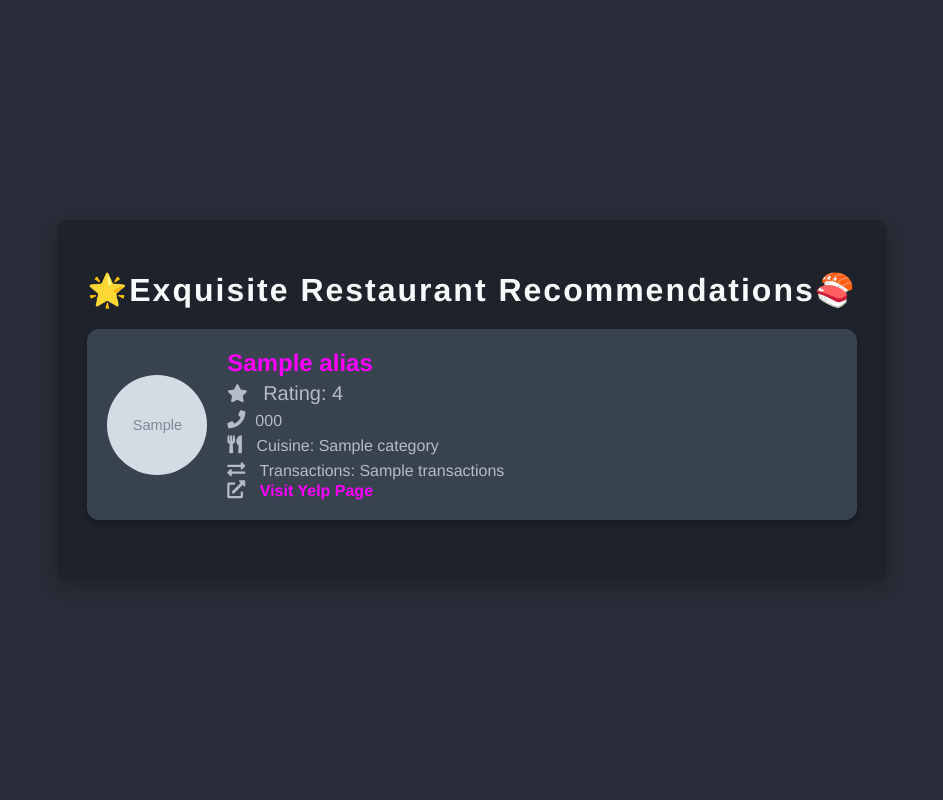
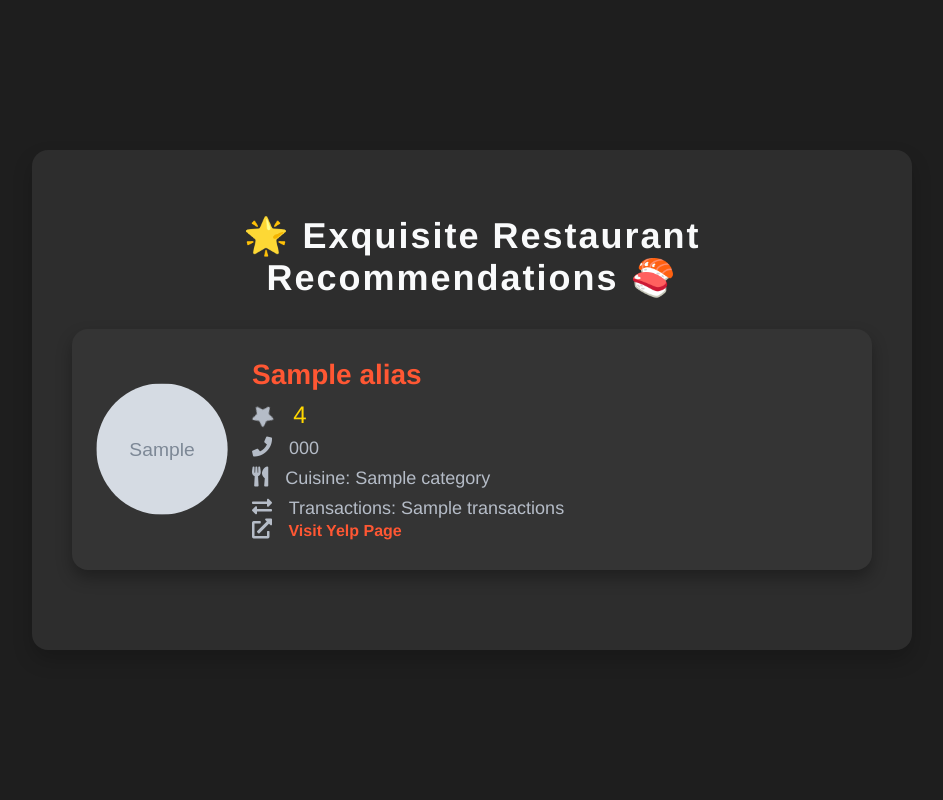
Before and after one commit to derrick710/Where_to_eat, a Flask app: template templates/results.html in a window 1280 px wide. Shown: the whole page, without its empty margins (168-1111 px from the left). Run offline with Flask 3, Linux system fonts and the light colour scheme; the template is opened without the code that fills it: most values are stand-ins (such as "Sample title", 1, 10 or a date in 2020); grey boxes marked "Sample" are stand-in pictures; parts of the project's set-up code (start-up, migrations or seed data) failed here and were passed over.

Commit message:
visual effect

```diff
--- a/templates/results.html
+++ b/templates/results.html
@@ -6,7 +6,7 @@
     <style>
         body {
             font-family: 'Helvetica Neue', sans-serif;
-            background-color: #282c36;
+            background-color: #1e1e1e;
             margin: 0;
             padding: 0;
             display: flex;
@@ -17,17 +17,19 @@
 
         .container {
             max-width: 800px;
-            background-color: #1e222b;
-            border-radius: 12px;
-            box-shadow: 0px 8px 16px rgba(0, 0, 0, 0.2);
-            padding: 30px;
+            background-color: #2d2d2d;
+            border-radius: 16px;
+            box-shadow: 0px 10px 20px rgba(0, 0, 0, 0.2);
+            padding: 40px;
+            overflow: hidden; /* Hide overflow for exciting animations */
         }
 
         h1 {
             text-align: center;
-            margin-bottom: 20px;
+            margin-bottom: 30px;
             color: #f9fafb;
-            font-size: 32px;
+            font-size: 36px;
+            font-weight: bold;
             letter-spacing: 2px;
         }
 
@@ -39,25 +41,33 @@
         .restaurant {
             display: flex;
             align-items: center;
-            margin-bottom: 30px;
-            padding: 20px;
-            border-radius: 12px;
-            background-color: #39424f;
-            box-shadow: 0px 4px 8px rgba(0, 0, 0, 0.3);
-            transition: transform 0.2s ease, box-shadow 0.2s ease;
+            justify-content: space-between; /* Add more space between image and info */
+            margin-bottom: 40px;
+            padding: 30px;
+            border-radius: 16px;
+            background-color: #343434;
+            box-shadow: 0px 8px 16px rgba(0, 0, 0, 0.3);
+            transform-origin: center; /* Set origin for the hover animation */
+            transition: transform 0.3s cubic-bezier(0.2, 0.6, 0.4, 1), box-shadow 0.2s ease;
         }
 
         .restaurant:hover {
-            transform: translateY(-5px);
-            box-shadow: 0px 8px 16px rgba(0, 0, 0, 0.4);
+            transform: translateY(-10px) scale(1.02); /* Add scaling effect on hover */
+            box-shadow: 0px 12px 24px rgba(0, 0, 0, 0.4);
         }
 
         .restaurant img {
-            width: 100px;
-            height: 100px;
+            width: 120px;
+            height: 120px;
             border-radius: 50%;
-            margin-right: 20px;
+            margin-right: 30px;
             object-fit: cover;
+            animation: pulse 2s infinite alternate; /* Add pulsating animation */
+        }
+
+        @keyframes pulse {
+            0% { transform: scale(1); }
+            100% { transform: scale(1.1); }
         }
 
         .restaurant-info {
@@ -65,25 +75,26 @@
         }
 
         .restaurant-name {
-            font-size: 24px;
+            font-size: 28px;
             font-weight: bold;
             color: #f9fafb;
-            margin-bottom: 5px;
+            margin-bottom: 10px;
         }
 
         .rating {
-            font-size: 20px;
-            color: #b5bcc7;
+            font-size: 24px;
+            color: #FFD700; /* Vibrant gold color for rating */
+            margin-bottom: 8px;
         }
 
         .icon {
-            margin-right: 10px;
+            margin-right: 12px;
             color: #b5bcc7;
-            font-size: 18px;
+            font-size: 20px;
         }
 
         .yelp-link {
-            color: #f0f;
+            color: #FF5733; /* Exciting orange color for links */
             text-decoration: none;
             font-weight: bold;
             transition: color 0.3s ease;
@@ -91,19 +102,29 @@
 
         .yelp-link:hover {
             text-decoration: underline;
-            color: #f0f;
+            color: #FFA500; /* Brighter orange on hover */
         }
 
         .info {
             color: #b5bcc7;
-            font-size: 16px;
-            margin-top: 5px;
+            font-size: 18px;
+            margin-top: 8px;
+        }
+
+        /* Add animation to icons */
+        .icon-animate {
+            animation: spin 2s infinite linear;
+        }
+
+        @keyframes spin {
+            0% { transform: rotate(0deg); }
+            100% { transform: rotate(360deg); }
         }
     </style>
 </head>
 <body>
     <div class="container">
-        <h1>🌟Exquisite Restaurant Recommendations🍣</h1>
+        <h1>🌟 Exquisite Restaurant Recommendations 🍣</h1>
         <ul>
             {% for restaurant in recommendations %}
             <li class="restaurant">
@@ -113,9 +134,9 @@
                         <a href="{{ restaurant.url }}" class="yelp-link">{{ restaurant.alias }}</a>
                     </div>
                     <div class="rating">
-                        <span class="icon fas fa-star"></span> Rating: {{ restaurant.rating }}
+                        <span class="icon icon-animate fas fa-star"></span> {{ restaurant.rating }}
                     </div>
-                    <div class="info"><span class="icon fas fa-phone"></span>{{ restaurant.phone }}</div>
+                    <div class="info"><span class="icon fas fa-phone"></span> {{ restaurant.phone }}</div>
                     <div class="info"><span class="icon fas fa-utensils"></span> Cuisine: {{ restaurant.category }}</div>
                     <div class="info"><span class="icon fas fa-exchange-alt"></span> Transactions: {{ restaurant.transactions }}</div>
                     <div>
@@ -127,5 +148,7 @@
             {% endfor %}
         </ul>
     </div>
+
+    <script src="script.js"></script>
 </body>
 </html>
--- /dev/null
+++ b/templates/script.js
@@ -0,0 +1,16 @@
+// Google Maps API script
+function initMap() {
+    var map = new google.maps.Map(document.getElementById('map'), {
+        zoom: 12,
+        center: { lat: YOUR_DEFAULT_LATITUDE, lng: YOUR_DEFAULT_LONGITUDE } // Set your default map center here
+    });
+
+
+    markers.forEach(function (marker) {
+        new google.maps.Marker({
+            position: marker.position,
+            map: map,
+            title: marker.title
+        });
+    });
+}
```
Also changed, not shown: templates/index.html (+25 -0 lines).
